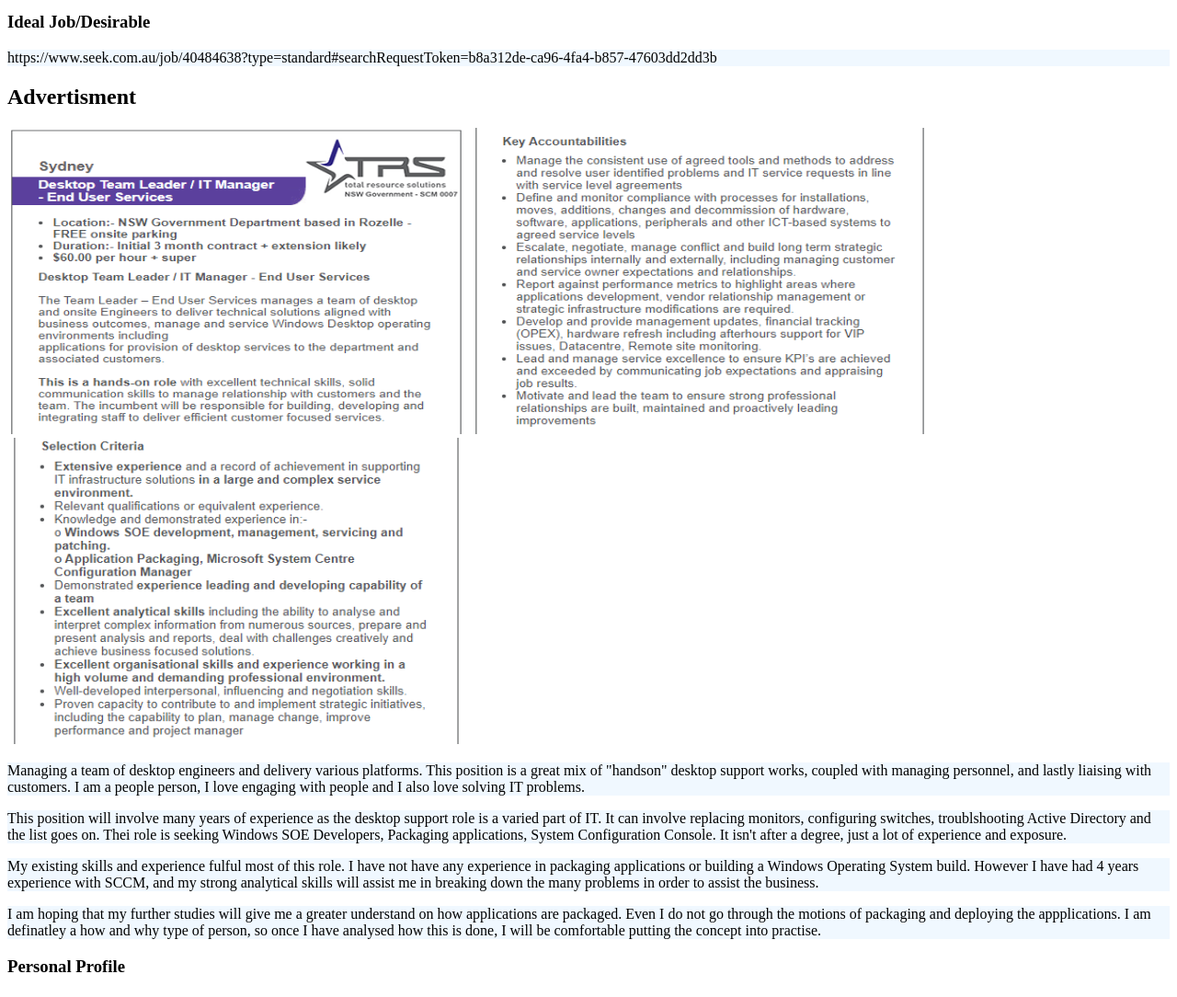
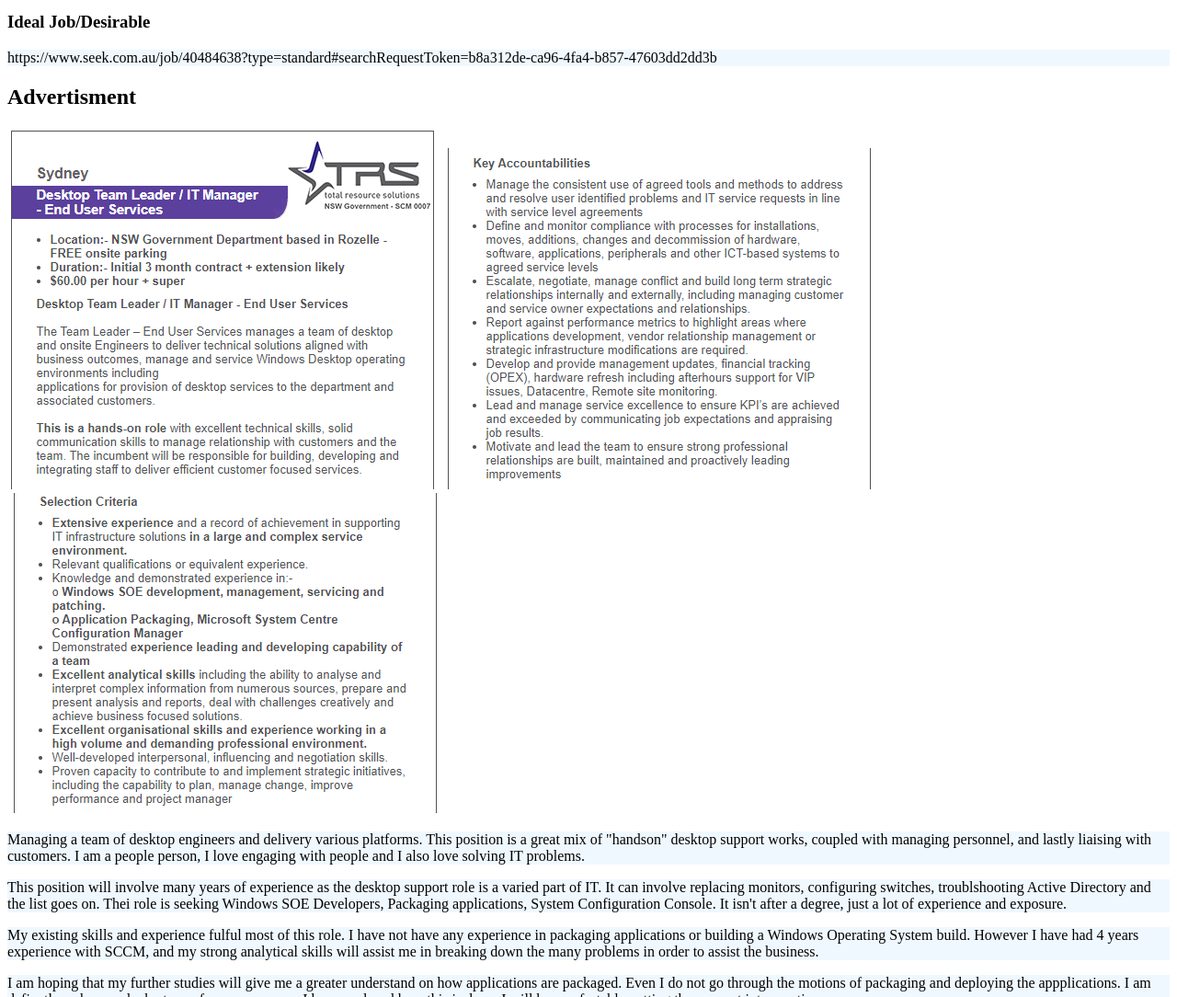
Before and after one commit to Scoot-uni/Asses1, a plain HTML site: page index.html in a window 1280 px wide. Shown: the part 320-1404 px from the top of the page at 92% size. Drawn offline with Linux system fonts and the light colour scheme.

Commit message:
pic changes
trying different file name

```diff
--- a/index.html
+++ b/index.html
@@ -14,9 +14,9 @@ My interest in Information Technology began in 1993 when I got my first personal
 <h3>Ideal Job/Desirable</h3>
 <p style="background-color:aliceblue;">https://www.seek.com.au/job/40484638?type=standard#searchRequestToken=b8a312de-ca96-4fa4-b857-47603dd2dd3b</p>
 <h2>Advertisment</h2>
-<img src="job1.png" width="500" height="333">
-<img src="job2.png" width="500" height="333">
-<img src="job3.png" width="500" height="333">
+<img src="job1.png">
+<img src="job2.png">
+<img src="job3.png">
 </P>
 
 <p style="background-color:aliceblue;">Managing a team of desktop engineers and delivery various platforms.
```
